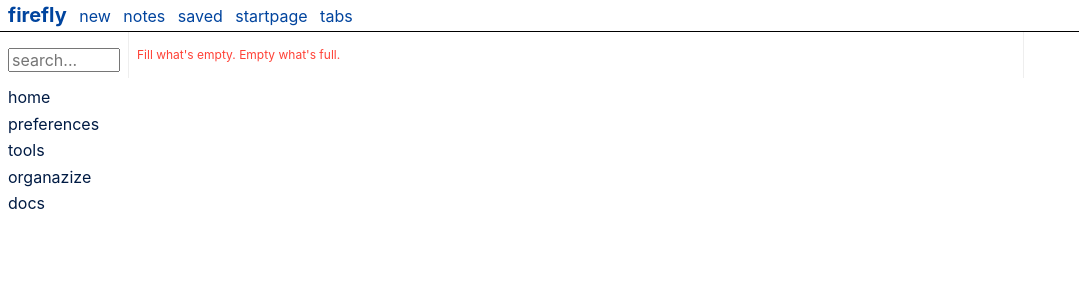
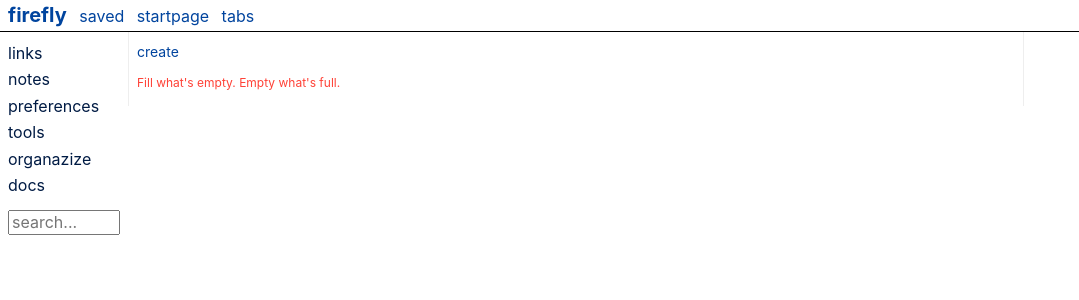
Before and after one commit to poudel/firefly, a Flask app: page / in a window 1280 px wide. Shown: the top 300 px of the page, without its empty margins (0-1079 px from the left). Run offline with Flask 2, Linux system fonts and the light colour scheme; data that the repository does not hold is empty.

Commit message:
navs here and there, added title in link forms

```diff
--- a/firefly/links.py
+++ b/firefly/links.py
@@ -31,6 +31,7 @@ class LinkForm(FlaskForm):
 
 @bp.route("/create/", methods=["POST", "GET"])
 def links_create():
+    page_title = "adding link"
     if request.method == "GET":
         url = request.args.get("url")
         title = request.args.get("title")
@@ -39,14 +40,14 @@ def links_create():
             form = LinkForm(data={"url": url, "title": title})
         else:
             form = LinkForm()
-        return render_template("form.html", form=form)
+        return render_template("form.html", form=form, page_title=page_title)
 
     # disable csrf for now, to make it easy to test this URL
     form = LinkForm(request.form, meta={"csrf": False})
     if form.validate_on_submit():
         create_link(**form.data)
         return redirect(url_for("links.links"))
-    return render_template("form.html", form=form), 400
+    return render_template("form.html", form=form, page_title=page_title), 400
 
 
 @bp.route("/update/<id>/", methods=["POST", "GET"])
@@ -57,17 +58,18 @@ def links_update(id):
     if not link:
         return "Link not found", 404
 
+    page_title = "updating link"
+
     if request.method == "GET":
         form = LinkForm(data=link)
-        return render_template("form.html", form=form)
+        return render_template("form.html", form=form, page_title=page_title)
 
     # disable csrf for now, to make it easy to test this URL
     form = LinkForm(request.form, meta={"csrf": False})
     if form.validate_on_submit():
         update_link(link, **form.data)
         return redirect(url_for("links.links"))
-    print(form.errors)
-    return render_template("form.html", form=form), 400
+    return render_template("form.html", form=form, page_title=page_title), 400
 
 
 def update_link(link, **kwargs):
--- a/firefly/templates/base.html
+++ b/firefly/templates/base.html
@@ -13,9 +13,6 @@
         <div class="bb pv1 ph2">
             <div>
                 <a class="link dark-blue b f4" href="/">firefly</a>
-
-                <a class="link dark-blue underline-hover ml2" href="{{ url_for('links.links_create') }}">new</a>
-                <a class="link dark-blue underline-hover ml2" href="{{ url_for('links.links_create') }}">notes</a>
                 <a class="link dark-blue underline-hover ml2" href="{{ url_for('links.links_create') }}">saved</a>
                 <a class="link dark-blue underline-hover ml2" href="{{ url_for('links.links_create') }}">startpage</a>
                 <a class="link dark-blue underline-hover ml2" href="{{ url_for('links.links_create') }}">tabs</a>
@@ -28,14 +25,10 @@
         {% block content_wrapper %}
             <div>
                 <div class="fl w-10 pa2">
-                    <div class="mt2">
-                        <input class="w-100" type="text" placeholder="search..." />
-                    </div>
-
-                    <!-- TODO: use a place to store shortcuts -->
-                    <div class="mt3">
-                        <ul class="list pl0">
-                            <li><a class="link navy underline-hover" href="{{ url_for('links.links') }}">home</a></li>
+                    <div class="mt1">
+                        <ul class="list pl0 mt0">
+                            <li><a class="link navy underline-hover" href="{{ url_for('links.links') }}">links</a></li>
+                            <li class="mt2"><a class="link navy underline-hover" href="{{ url_for('notes.notes') }}">notes</a></li>
                             <li class="mt2"><a class="link navy underline-hover" href="{{ url_for('preferences.preferences') }}">preferences</a></li>
                             <li class="mt2"><a class="link navy underline-hover" href="{{ url_for('views.tools') }}">tools</a></li>
                             <li class="mt2"><a class="link navy underline-hover" href="">organazize</a></li>
@@ -43,7 +36,12 @@
 
                         </ul>
                     </div>
+
+                    <div class="mt2">
+                        <input class="w-100" type="text" placeholder="search..." />
+                    </div>
                 </div>
+
                 <div class="fl w-70 pa2 br bl b--light-gray">
                     {% block content %}
                     {% endblock %}
--- a/firefly/templates/form.html
+++ b/firefly/templates/form.html
@@ -2,7 +2,9 @@
 
 {% block content %}
     <div class="pa2">
-
+        {% if page_title %}
+            <h4 class="f4 mt0 mb3">{{ page_title }}</h4>
+        {% endif %}
         <form method="POST" action="">
             {{ form.hidden_tag() }}
 
--- a/firefly/templates/links.html
+++ b/firefly/templates/links.html
@@ -1,17 +1,17 @@
 {% extends "base.html" %}
 
 {% block content %}
-    {% if next_page_num or prev_page_num %}
     <div class="mb2 mt1 f6">
+        <a class="link dark-blue mr3" href="{{ url_for('links.links_create') }}">create</a>
+
         {% if next_page_num %}
-            <a class="link dark-blue mr3" href="{{ url_for('links.links', tag=selected_tag, page=next_page_num) }}">older</a>
+            <a class="link dark-blue mr3" href="{{ url_for('links.links', tag=selected_tag, page=next_page_num) }}">next</a>
         {% endif %}
 
         {% if prev_page_num %}
-            <a class="link dark-blue" href="{{ url_for('links.links', tag=selected_tag, page=prev_page_num) }}">newer</a>
+            <a class="link dark-blue" href="{{ url_for('links.links', tag=selected_tag, page=prev_page_num) }}">prev</a>
         {% endif %}
     </div>
-    {% endif %}
 
     <div class="pv2">
         {% if not links %}
```
Also changed, not shown: firefly/notes.py (+11 -6 lines), firefly/templates/notes.html (+8 -1 lines).
